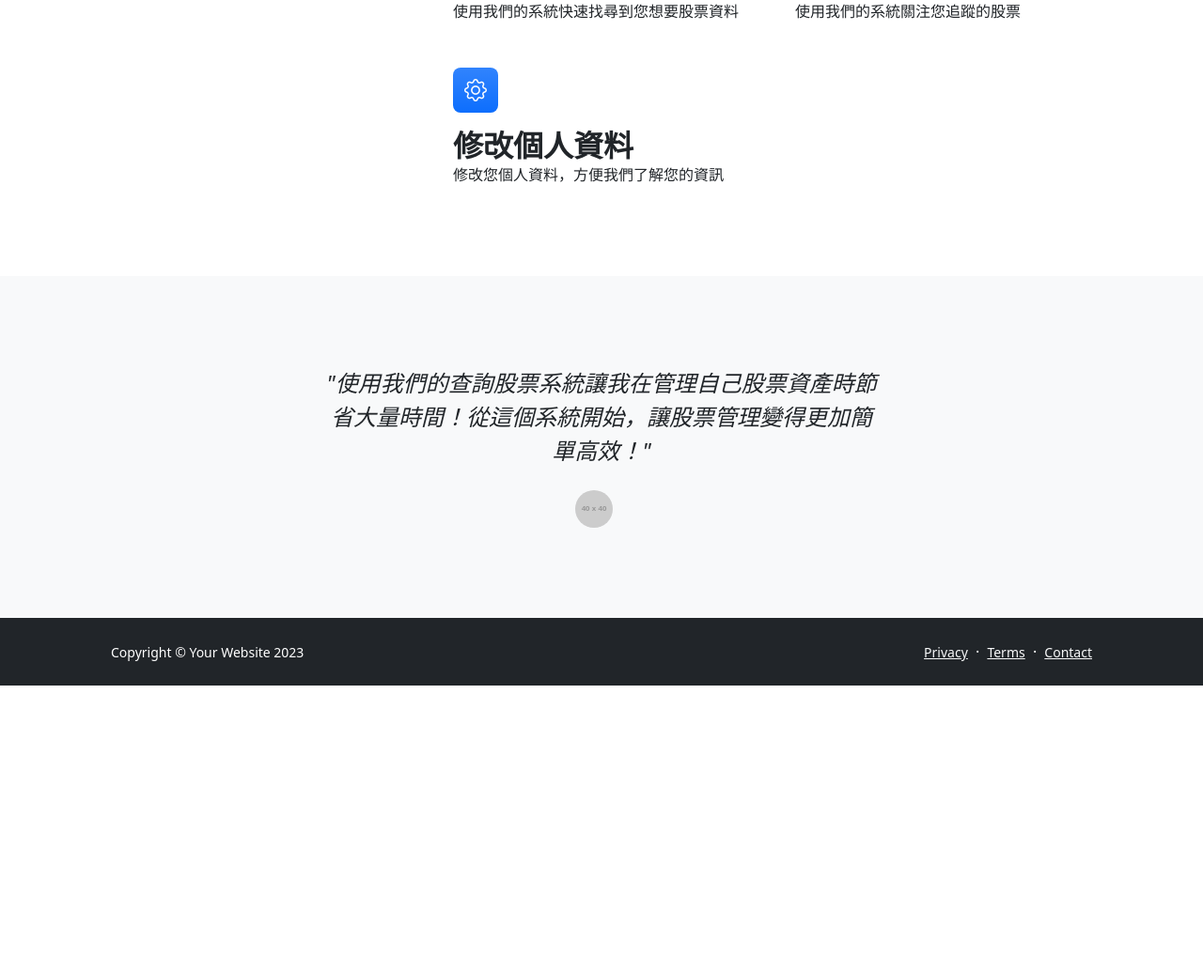
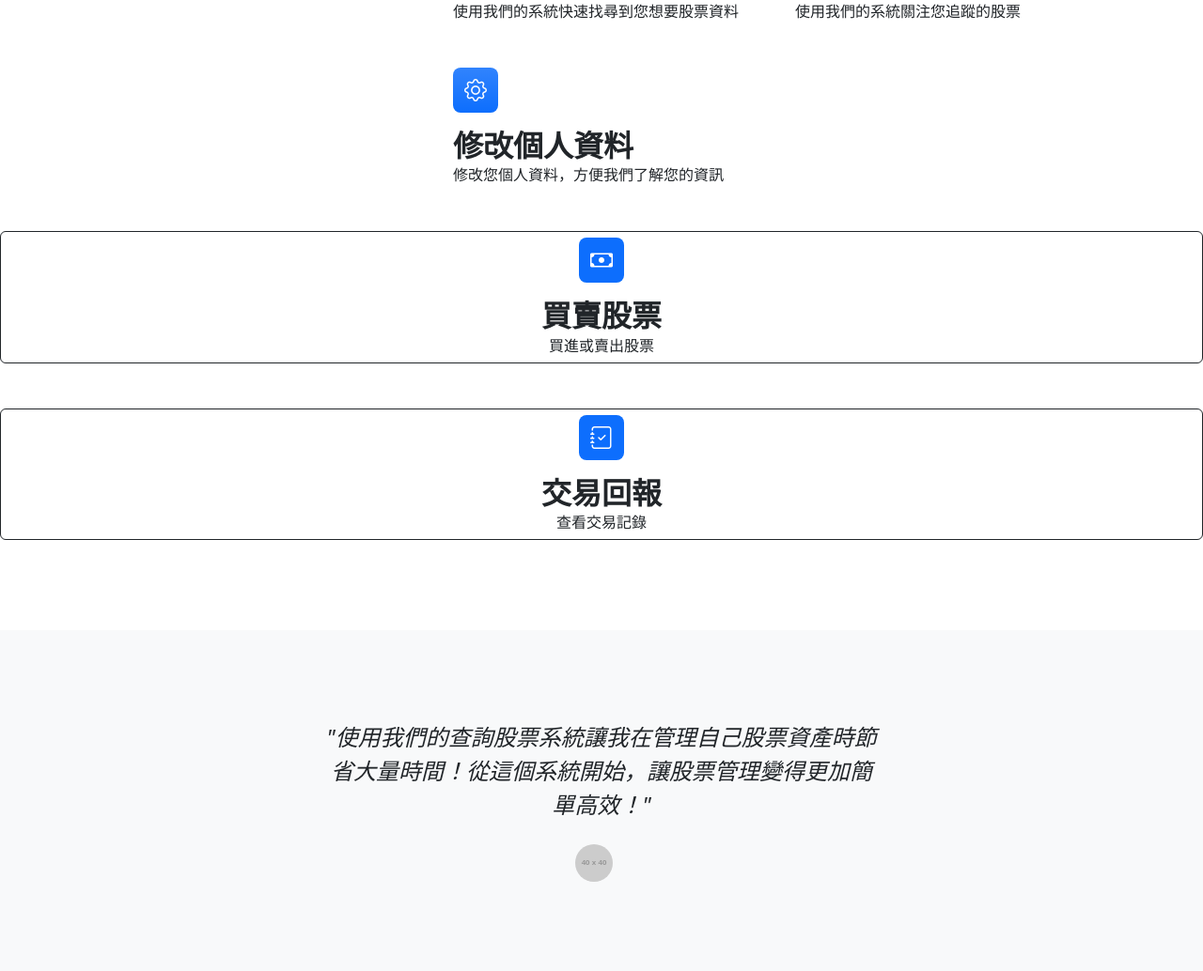
Before and after one commit to MinYouHo/DB_Team12, a PHP site: page / in a window 1280 px wide. Shown: the part 1198-2232 px from the top of the page at 94% size. Before the commit the page ends 1928 px from the top, so only its background shows below. Run offline with PHP 8.4, Linux system fonts and the light colour scheme; a user stored in the database is signed in; grey boxes labelled with a size stand in for pictures from a placeholder-image service; data that the repository does not hold is empty; some libraries are stand-ins or nearby versions.

Commit message:
兩顆按鈕

```diff
--- a/startbootstrap-modern-business-gh-pages/index.php
+++ b/startbootstrap-modern-business-gh-pages/index.php
@@ -230,6 +230,94 @@
                     </div>
                 </div>
             </div>
+            <!-- 買賣股票按鈕 -->
+            <div class="col mb-5 h-100">
+                <a class="btn btn-outline-dark w-100" data-bs-toggle="modal" data-bs-target="#buySellModal">
+                    <div class="feature bg-primary bg-gradient text-white rounded-3 mb-3"><i class="bi bi-cash"></i></div>
+                    <h2 class="fw-bolder mb-0">買賣股票</h2>
+                    <p class="mb-0">買進或賣出股票</p>
+                </a>
+            </div>
+            <!-- 買賣股票模態框 -->
+            <div class="modal fade" id="buySellModal" tabindex="-1" aria-labelledby="buySellModalLabel" aria-hidden="true">
+                <div class="modal-dialog">
+                    <div class="modal-content">
+                        <div class="modal-header">
+                            <h5 class="modal-title" id="buySellModalLabel">買賣股票</h5>
+                            <button type="button" class="btn-close" data-bs-dismiss="modal" aria-label="Close"></button>
+                        </div>
+                        <div class="modal-body">
+                            <form action="buy_sell_stock.php" method="post">
+                                <div class="mb-3">
+                                    <label for="stockCode" class="form-label">股票代號</label>
+                                    <input type="text" class="form-control" id="stockCode" name="stockCode" required>
+                                </div>
+                                    <div class="mb-3">
+                                        <label for="price" class="form-label">股價</label>
+                                        <input type="number" class="form-control" id="price" name="price" required>
+                                </div>
+                                    <div class="mb-3">
+                                        <label for="quantity" class="form-label">張數</label>
+                                        <input type="number" class="form-control" id="quantity" name="quantity" required>
+                                    </div>
+                                <div class="mb-3 form-check">
+                                    <input type="checkbox" class="form-check-input" id="buy" name="action" value="buy">
+                                    <label class="form-check-label" for="buy">買進</label>
+                                </div>
+                                <div class="mb-3 form-check">
+                                    <input type="checkbox" class="form-check-input" id="sell" name="action" value="sell">
+                                    <label class="form-check-label" for="sell">賣出</label>
+                                </div>
+                                <button type="submit" class="btn btn-primary">確認</button>
+                            </form>
+                        </div>
+                    </div>
+                </div>
+            </div>
+
+<div class="col mb-5 h-100">
+    <a class="btn btn-outline-dark w-100" data-bs-toggle="modal" data-bs-target="#transactionModal">
+        <div class="feature bg-primary bg-gradient text-white rounded-3 mb-3"><i class="bi bi-journal-check"></i></div>
+        <h2 class="fw-bolder mb-0">交易回報</h2>
+        <p class="mb-0">查看交易記錄</p>
+    </a>
+</div>
+<!-- 交易回報模態框 -->
+<div class="modal fade" id="transactionModal" tabindex="-1" aria-labelledby="transactionModalLabel" aria-hidden="true">
+    <div class="modal-dialog">
+        <div class="modal-content">
+            <div class="modal-header">
+                <h5 class="modal-title" id="transactionModalLabel">交易回報</h5>
+                <button type="button" class="btn-close" data-bs-dismiss="modal" aria-label="Close"></button>
+            </div>
+            <div class="modal-body">
+                <!-- 這裡放交易回報的內容，例如表格或列表 -->
+                <table class="table">
+                    <thead>
+                        <tr>
+                            <th scope="col">股票代號</th>
+                            <th scope="col">股價</th>
+                            <th scope="col">成交時間</th>
+                            <th scope="col">成交狀態</th>
+                        </tr>
+                    </thead>
+                    <tbody>
+                        <!-- 這裡放交易回報的每一條記錄 -->
+                        <tr>
+                            <td>ABC123</td>
+                            <td>$100</td>
+                            <td>2024-06-13 10:30:00</td>
+                            <td>交易成功</td>
+                        </tr>
+                        <!-- 其他交易記錄 -->
+                    </tbody>
+                </table>
+            </div>
+        </div>
+    </div>
+</div>
+
+
         </section>
         <!-- Testimonial section-->
         <div class="py-5 bg-light">
--- a/startbootstrap-modern-business-gh-pages/login_register.php
+++ b/startbootstrap-modern-business-gh-pages/login_register.php
@@ -112,11 +112,9 @@ if ($_SERVER["REQUEST_METHOD"] == "POST") {
             setTimeout(function() {
                 document.getElementById('messageBox').style.display = 'none';
             }, 1000);
-            <?php if ($message === 'Login successful' || $message === 'Registration successful. Please login.'): ?>
             setTimeout(function() {
                 window.location.href = "<?php echo $_SERVER['HTTP_REFERER']; ?>";
             }, 1000); /* 延長重定向時間以確保訊息完整顯示 */
-            <?php endif; ?>
         </script>
     <?php endif; ?>
 </body>
```
